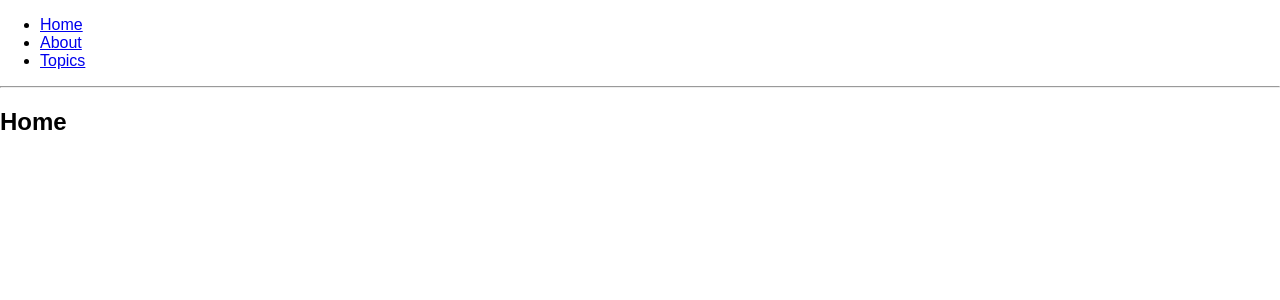
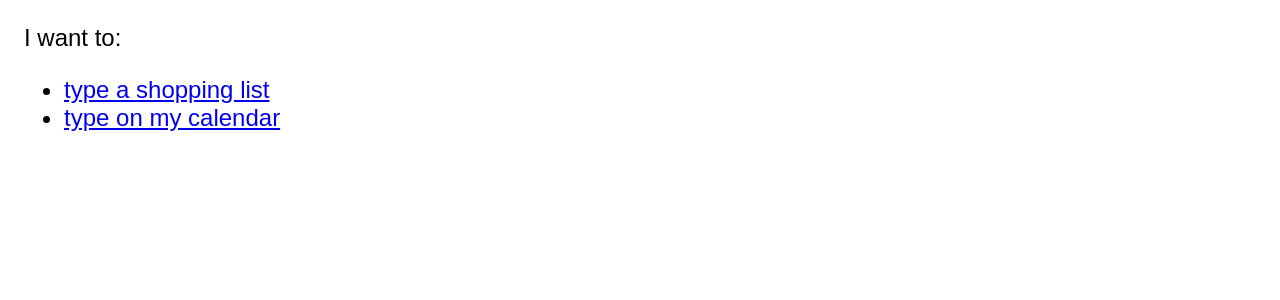
Before and after one commit to nedbat/typing_app, a React (Create React App) app: page / in a window 1280 px wide. Shown: the top 300 px of the page. Built offline with nearby package versions, Linux system fonts and the light colour scheme.

Commit message:
A typing thing?

```diff
--- /dev/null
+++ b/src/Typing.js
@@ -0,0 +1,20 @@
+import React from 'react'
+import {
+  BrowserRouter as Router,
+  Route,
+  Link
+} from 'react-router-dom'
+
+
+const TypingApp = () => (
+  <Router>
+    <div>
+      <p>I want to:</p>
+      <ul>
+        <li><Link to="/shopping">type a shopping list</Link></li>
+        <li><Link to="/calendar">type on my calendar</Link></li>
+      </ul>
+    </div>
+  </Router>
+)
+export default TypingApp
--- a/src/index.css
+++ b/src/index.css
@@ -1,5 +1,6 @@
 body {
-  margin: 0;
+  margin: 1em;
+  font-size: 150%;
   padding: 0;
   font-family: sans-serif;
 }
--- a/src/index.js
+++ b/src/index.js
@@ -1,7 +1,7 @@
 import React from 'react';
 import ReactDOM from 'react-dom';
 import './index.css';
-import App from './App';
+import App from './Typing';
 import registerServiceWorker from './registerServiceWorker';
 
 ReactDOM.render(<App />, document.getElementById('root'));
```
